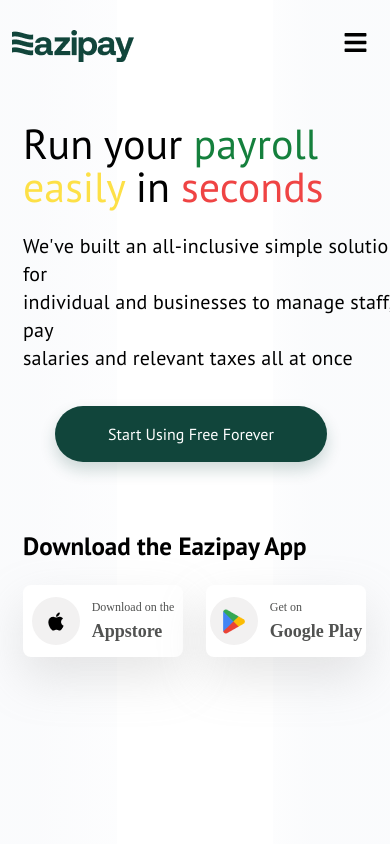
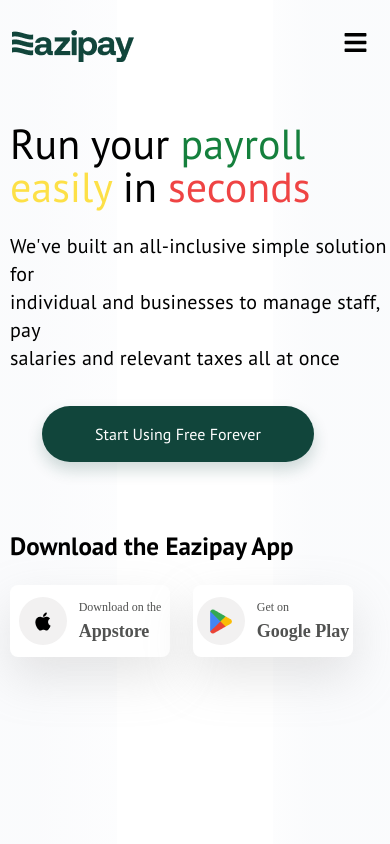
Before and after one commit to dimz-hub/eazipay, a React (Create React App) app: page / in a window 390 px wide. Shown: the top 844 px of the page. Built offline with nearby package versions, Linux system fonts and the light colour scheme; no server answers.

Commit message:
final i hope

```diff
--- a/src/components/Exclusive.jsx
+++ b/src/components/Exclusive.jsx
@@ -10,7 +10,7 @@
           <h3 className=' mb-[24px] whitespace-nowrap font-[700] text-[64px] leading-[72px] font-[Aeonik] xs:text-[35px] xs:leading-[40px] ml-[70px]' >
           Get an Exclusive <br />Demo of Eazipay
           </h3>
-          <p className='font-[400] text-[24px] leading-[32px] font-[Aeonik] '>Our greatest priority is to put you and<br/>
+          <p className='font-[400] text-[24px] leading-[32px] font-[Aeonik] xs:text-[18px] '>Our greatest priority is to put you and<br/>
             your business first.
             Let’s show you how <br/> we can help.</p>
         </div>
--- a/src/components/Hero.jsx
+++ b/src/components/Hero.jsx
@@ -4,7 +4,7 @@
 
 export default function Hero() {
   return (
-    <div className='hero flex w-[100vw] h-[865.41px] ml-[8rem] xs:block xs:ml-[23px] '>
+    <div className='hero flex w-[100vw] h-[865.41px] ml-[8rem] xs:block xs:ml-[10px] '>
 
       <div className='hero-text m-[auto] w-[80%] h-[80%] xs:w-[100%] '>
         <div className='flex flex-col gap-[24px] mb-[72px]'>
```
